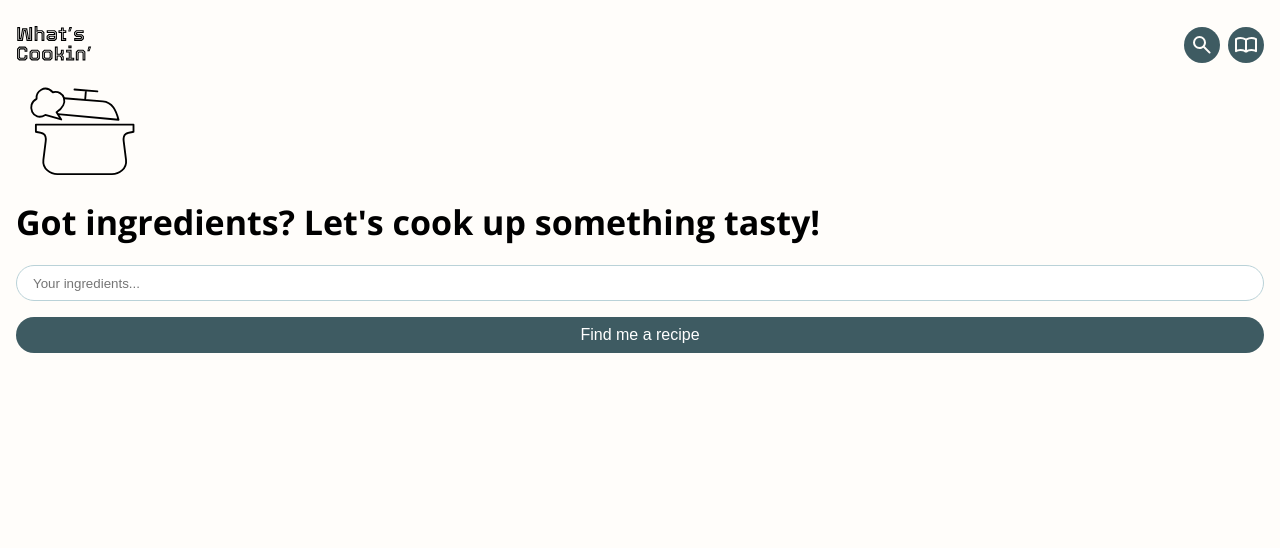
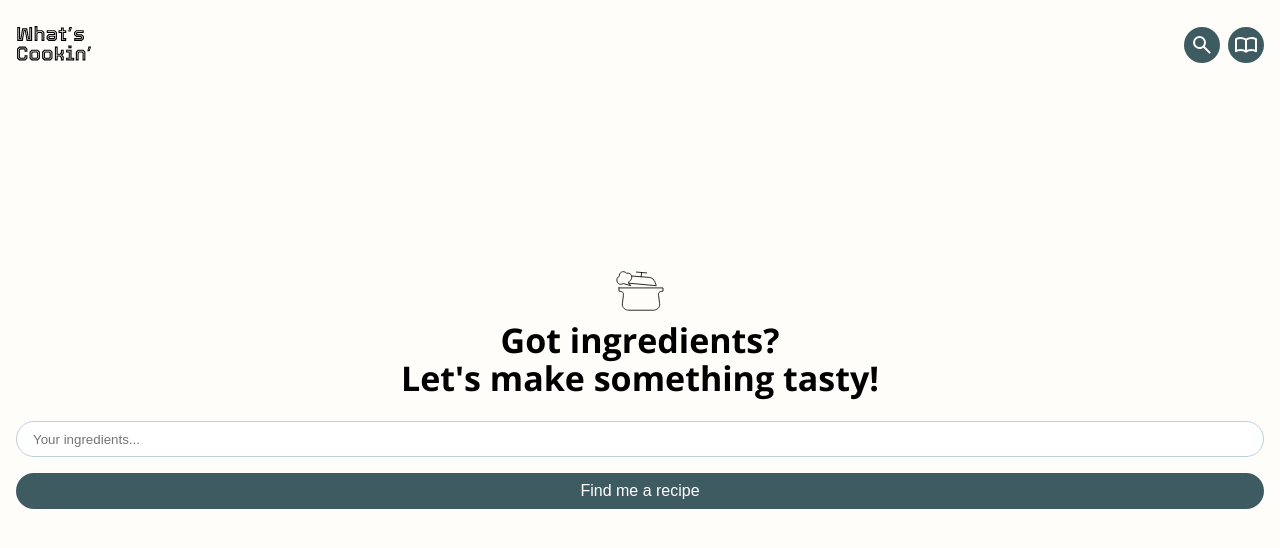
Before and after one commit to RominaAEC/whats-cookin, a React (Vite) app: page / in a window 1280 px wide. Shown: the top 548 px of the page. Built offline with nearby package versions, Linux system fonts and the light colour scheme.

Commit message:
added home page components

```diff
--- a/src/App.jsx
+++ b/src/App.jsx
@@ -14,7 +14,7 @@ function App() {
     <>
       <BrowserRouter>
         <NavBar/>
-        <Routes>
+          <Routes>
           <Route path="/" element={<HomePage/>}/>
           <Route path="/search-results" element={<RecipeSearchPage/>}/>
           <Route path="/search-results/:id" element={<SingleRecipeSearchPage/>}/>
--- a/src/pages/HomePage/HomePage.jsx
+++ b/src/pages/HomePage/HomePage.jsx
@@ -5,9 +5,12 @@ import SearchByIngredients from "../../components/SearchByIngredients/SearchByIn
 export default function HomePage() {
   return (
     <section className="home">
-      <img className="home__image" src={PotIcon} alt="cooking pot icon"/>
-      <h1 className="home">Got ingredients? Let's cook up something tasty!</h1>
-      <SearchByIngredients/>
+      <article className="home__container">
+        <img className="home__image" src={PotIcon} alt="cooking pot icon"/>
+      <h1 className="home__title">Got ingredients? <br/>Let's make something tasty!</h1>
+      <SearchByIngredients className="home__search"/>
+      </article>
+
     </section>
   )
 };
--- a/src/pages/HomePage/HomePage.scss
+++ b/src/pages/HomePage/HomePage.scss
@@ -0,0 +1,23 @@
+@use "../../styles/partials/mixins" as *;
+@use "../../styles/partials/variables" as *;
+
+.home{
+    height:80vh;
+    display: flex;
+    align-items: center;
+
+    &__container{
+        display: flex;
+        flex-direction: column;
+        align-items: center;
+        width:100%;
+    }
+
+    &__image{
+        width: 3.75rem;
+    }
+
+    &__title{
+        text-align: center;
+    }
+}
```
Also changed, not shown: src/App.scss (line endings or trailing spaces).
